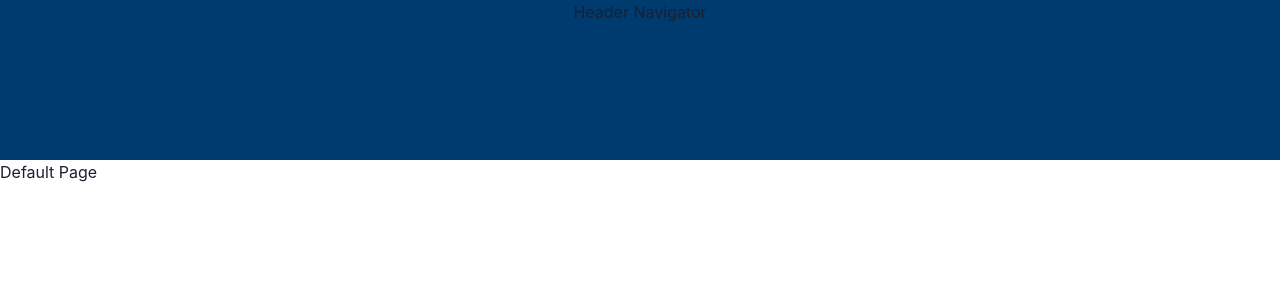
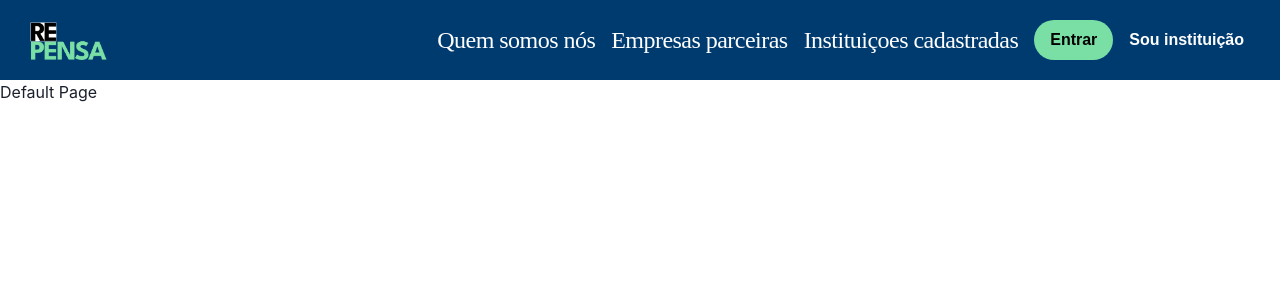
Before and after one commit to phedrohenriique/provi-hack-environment, a Next.js app: page / in a window 1280 px wide. Shown: the top 300 px of the page. Built offline with nearby package versions, Linux system fonts and the light colour scheme.

Commit message:
update changes of rebase and categories

```diff
--- a/src/components/Button/BlueButton.js
+++ b/src/components/Button/BlueButton.js
@@ -1,7 +1,7 @@
 import React from 'react'
 import { Button, Link } from '@chakra-ui/react'
 
-export default function BlueButton({ text, link, width}) {
+export default function BlueButton({ link, width,children}) {
     const style = {
         color: 'white',
         background: '#003B70',
@@ -15,7 +15,7 @@ export default function BlueButton({ text, link, width}) {
             href={link ? link : undefined}
             style={{ all: 'unset' }}>
             <Button style={style} width={width}>
-                {text}
+                {children}
             </Button>
         </Link>
     )
--- a/src/components/Button/GreenButton.js
+++ b/src/components/Button/GreenButton.js
@@ -1,7 +1,7 @@
 import React from 'react'
 import { Button, Link } from '@chakra-ui/react'
 
-export default function GreenButton({ text, link, width }) {
+export default function GreenButton({ text, link, width, children }) {
     const style = {
         color: 'black',
         background: '#7ADFA5',
@@ -15,7 +15,7 @@ export default function GreenButton({ text, link, width }) {
             href={link ? link : undefined}
             style={{ all: 'unset' }}>
             <Button style={style} width={width}>
-                {text}
+            {children}
             </Button>
         </Link>
     )
--- a/src/components/CardLoginButtons/index.js
+++ b/src/components/CardLoginButtons/index.js
@@ -1,18 +1,19 @@
-import { Box,VStack ,HStack, Text, Stack} from '@chakra-ui/react'
+import { Text, Stack} from '@chakra-ui/react'
 import React from 'react'
 import LinkLocal from '../LinkLocal'
-import {GreenButton} from "../Button"
+import GreenButton from "../Button/GreenButton"
+import BlueButton from "../Button/BlueButton"
 
 function CardLoginButtons({ Hor }) {
 
     return (
         <Stack
             align="start"
-            spacing={"15px"}
+            spacing={"25px"}
             direction={Hor ? "row": "column"}
         >
-            <GreenButton>
-                Entrar
+            <GreenButton >
+            Entrar
             </GreenButton>
 
             <BlueButton
--- a/src/components/Header/index.js
+++ b/src/components/Header/index.js
@@ -1,8 +1,6 @@
-import { Box, Flex, HStack, IconButton, Image } from '@chakra-ui/react'
+import {HStack, Image } from '@chakra-ui/react'
 import Link from 'next/link'
 import React from 'react'
-import { RiEyeFill } from 'react-icons/ri'
-import LinkLocal from '../LinkLocal'
 import MenuDesktop from '../Menu/MenuDesktop'
 
 import MenuMobile from '../Menu/MenuMobile'
@@ -18,8 +16,8 @@ function Header() {
         >
             <MenuMobile />
 
-            <Link href="/home">
-                <Image maxH="100%" src='assets/logo.png' alt="logo" />
+            <Link href="/home" >
+                <Image maxH="100%" src='assets/logo.png' alt="logo" cursor={"pointer"}/>
             </Link>
 
             <MenuDesktop />
--- a/src/components/LinkLocal/index.js
+++ b/src/components/LinkLocal/index.js
@@ -13,6 +13,7 @@ function LinkLocal(props) {
           lineHeight= "150%"
           letterSpacing="-0.022em"
           color="#fff"
+          cursor={"pointer"}
           {...props}>
             <Link  href={props.href}>{props.children}</Link>
         </Box>
--- a/src/components/Menu/MenuMobile/index.js
+++ b/src/components/Menu/MenuMobile/index.js
@@ -32,6 +32,7 @@ function MenuMobile() {
                 pl="50px"
                 align="flex-start"
                 justify="space-evenly"
+                zIndex={1000}
             >
                 <VStack
                  align="baseline"
--- a/src/pages/_app.js
+++ b/src/pages/_app.js
@@ -1,13 +1,14 @@
 import {
   ChakraProvider,
-  Box
  } from '@chakra-ui/react'
 import '../styles/globals.css'
+import Header from "./../components/Header"
+
 function MyApp({ Component, pageProps }) {
 
   return <>
     <ChakraProvider>
-    <Box height='20vh' background='#003B70' textAlign='center'>Header Navigator</Box>
+    <Header />
       <Component {...pageProps} />
     </ChakraProvider>
   </>
```
Also changed, not shown: src/pages/pageTeste/index.js (+4 -4 lines).
